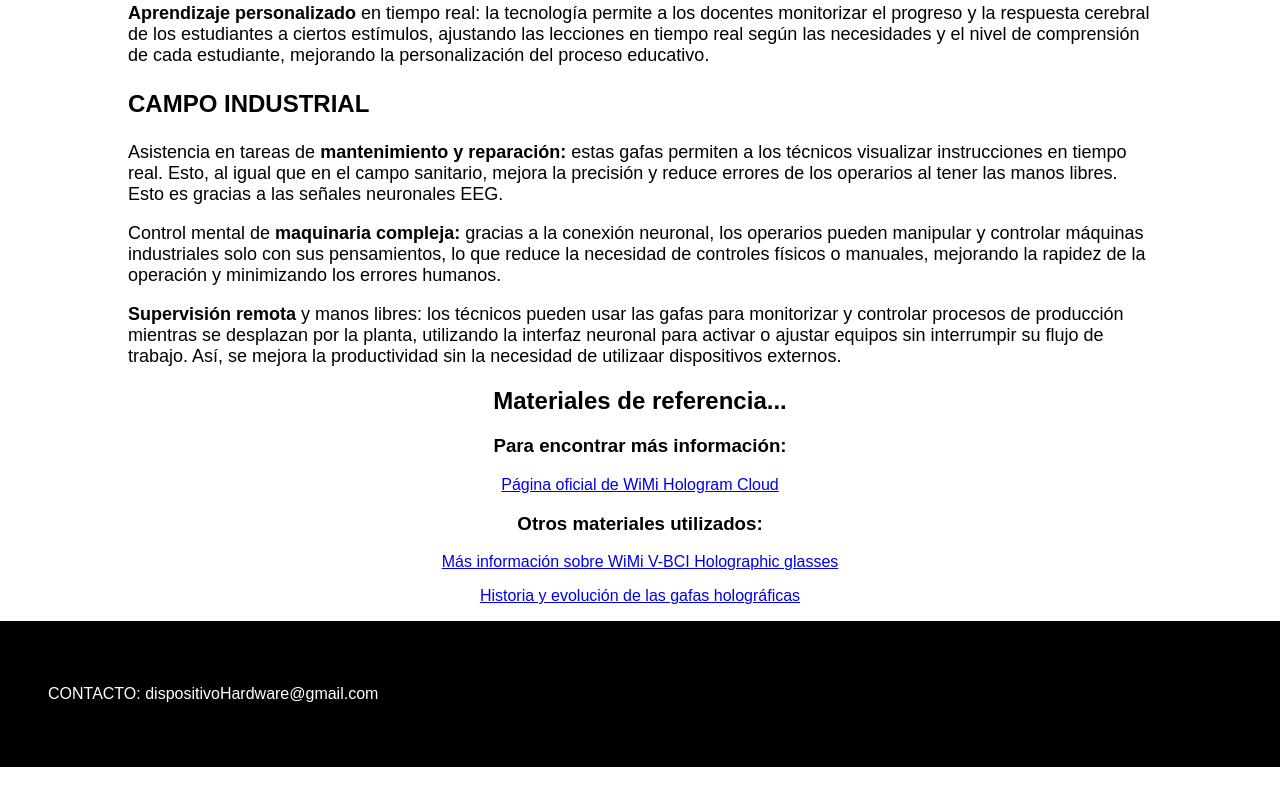
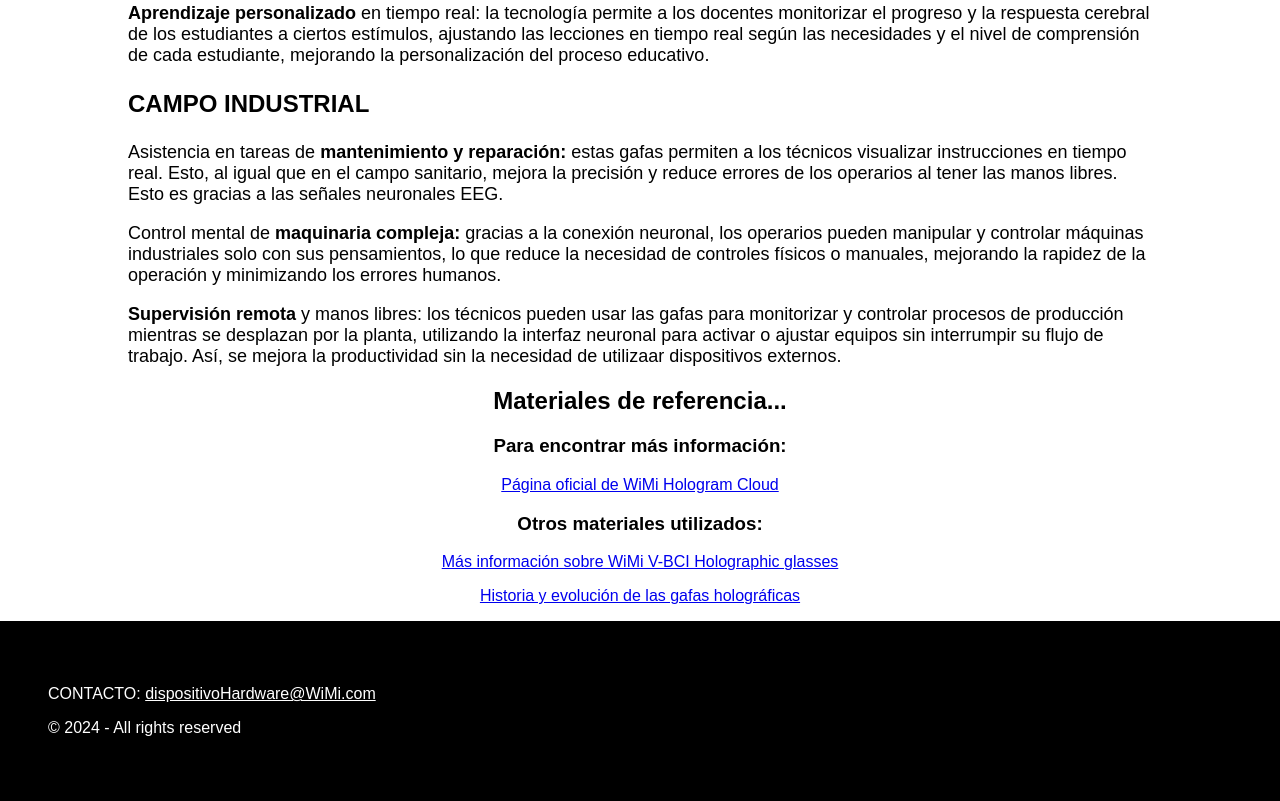
Before and after one commit to HugoSampedro/Dispositivo_Hardware, a plain HTML site: page index.html in a window 1280 px wide. Shown: the part 3619-4420 px from the top of the page. Before the commit the page ends 4386 px from the top, so only its background shows below. Drawn offline with Linux system fonts and the light colour scheme.

Commit message:
Footer cambios añadidos

```diff
--- a/css/dispositivoharware.css
+++ b/css/dispositivoharware.css
@@ -137,3 +137,8 @@ nav#menu a {
     display: flex;
     justify-content: center;
 }
+
+/* Footer */
+footer a {
+    color: white;
+}
--- a/index.html
+++ b/index.html
@@ -160,7 +160,8 @@
         </section>
     </main>
     <footer>
-        <p>CONTACTO: dispositivoHardware@gmail.com</p>
+        <p>CONTACTO: <a href="mailto:dispositivoHardware@WiMi.com"> dispositivoHardware@WiMi.com </a> </p>
+        <p>© 2024 - All rights reserved</p>
     </footer>
 </body>
 </html>
```
